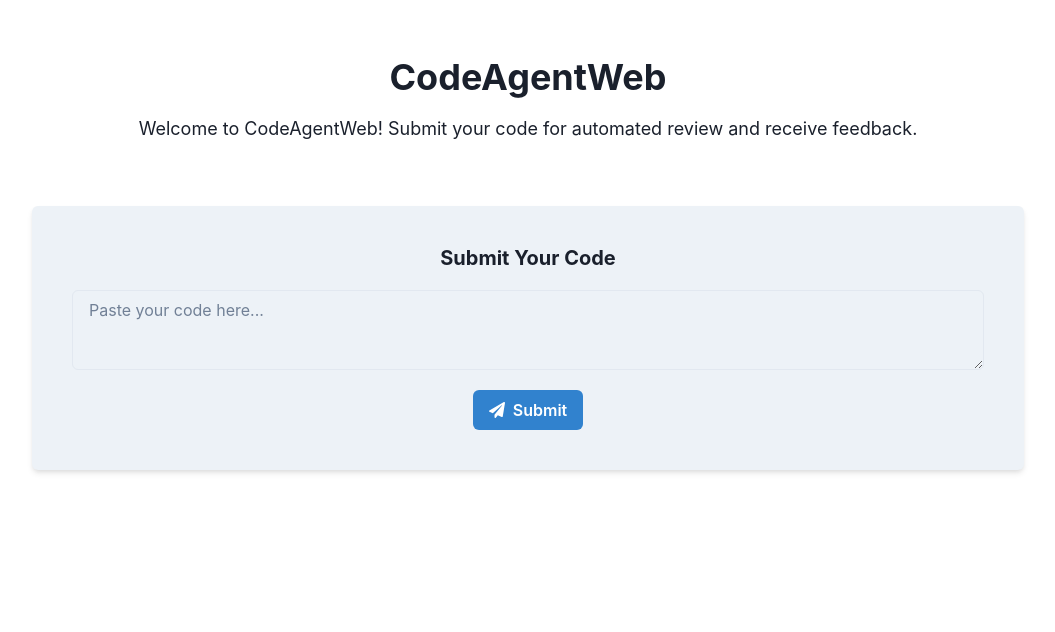
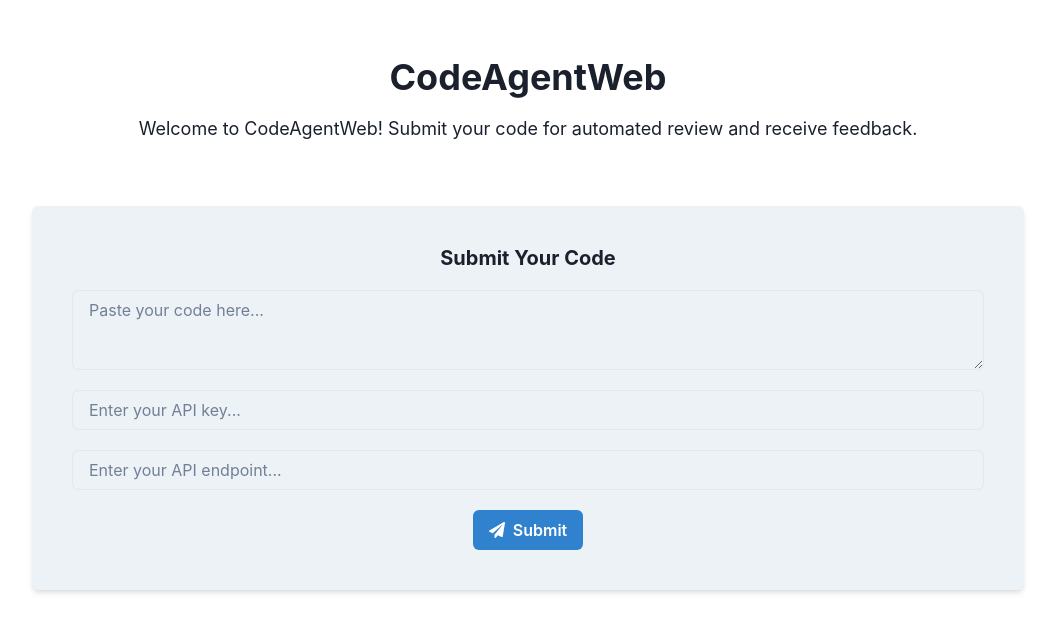
Before and after one commit to GPT-Engineer-App/codeagent-web, a React (Vite) app: page / in a window 1280 px wide. Shown: the top 632 px of the page, without its empty margins (112-1167 px from the left). Built offline with nearby package versions, Linux system fonts and the light colour scheme.

Commit message:
Add option for users to input their API keys and endpoints to get the API to work with all possible models. Included options for both OpenAI and Azure OpenAI APIs.

```diff
--- a/lib/openai.js
+++ b/lib/openai.js
@@ -9,11 +9,10 @@ console.log(res.choices[0].message.content);
 
 import OpenAI from 'openai';
 
-
-export const create = async ({messages, model, stream}) => {
+export const create = async ({ messages, model, stream, apiKey, apiEndpoint, apiType }) => {
   const openai = new OpenAI({
-    baseURL: process.env.AZURE_OPENAI_ENDPOINT,
-    apiKey: process.env.AZURE_OPENAI_API_KEY,
+    baseURL: apiType === 'azure' ? apiEndpoint : 'https://api.openai.com/v1',
+    apiKey: apiKey,
     dangerouslyAllowBrowser: true
   });
   return await openai.chat.completions.create({
@@ -21,4 +20,4 @@ export const create = async ({messages, model, stream}) => {
     model,
     stream
   });
-}
+};
--- a/src/pages/Index.jsx
+++ b/src/pages/Index.jsx
@@ -1,5 +1,5 @@
 import React, { useState } from 'react';
-import { Box, Button, Container, Flex, Heading, Text, Textarea, VStack } from '@chakra-ui/react';
+import { Box, Button, Container, Flex, Heading, Input, Text, Textarea, VStack } from '@chakra-ui/react';
 import { create } from '../../lib/openai';
 import { FaPaperPlane } from 'react-icons/fa';
 
@@ -7,13 +7,19 @@ const Index = () => {
   const [code, setCode] = useState('');
   const [reviewProgress, setReviewProgress] = useState('');
   const [feedback, setFeedback] = useState('');
+  const [apiKey, setApiKey] = useState('');
+  const [apiEndpoint, setApiEndpoint] = useState('');
+  const [apiType, setApiType] = useState('openai');
 
   const handleSubmit = async () => {
     setReviewProgress('Review in progress...');
     try {
       const response = await create({
         messages: [{ role: 'user', content: `Please review the following code:\n\n${code}` }],
-        model: 'gpt-3.5-turbo'
+        model: 'gpt-3.5-turbo',
+        apiKey,
+        apiEndpoint,
+        apiType
       });
       setReviewProgress('');
       setFeedback(response.choices[0].message.content);
@@ -42,6 +48,18 @@ const Index = () => {
             size="md"
             resize="vertical"
           />
+          <Input
+            placeholder="Enter your API key..."
+            value={apiKey}
+            onChange={(e) => setApiKey(e.target.value)}
+            size="md"
+          />
+          <Input
+            placeholder="Enter your API endpoint..."
+            value={apiEndpoint}
+            onChange={(e) => setApiEndpoint(e.target.value)}
+            size="md"
+          />
           <Button colorScheme="blue" leftIcon={<FaPaperPlane />} onClick={handleSubmit}>
             Submit
           </Button>
```
